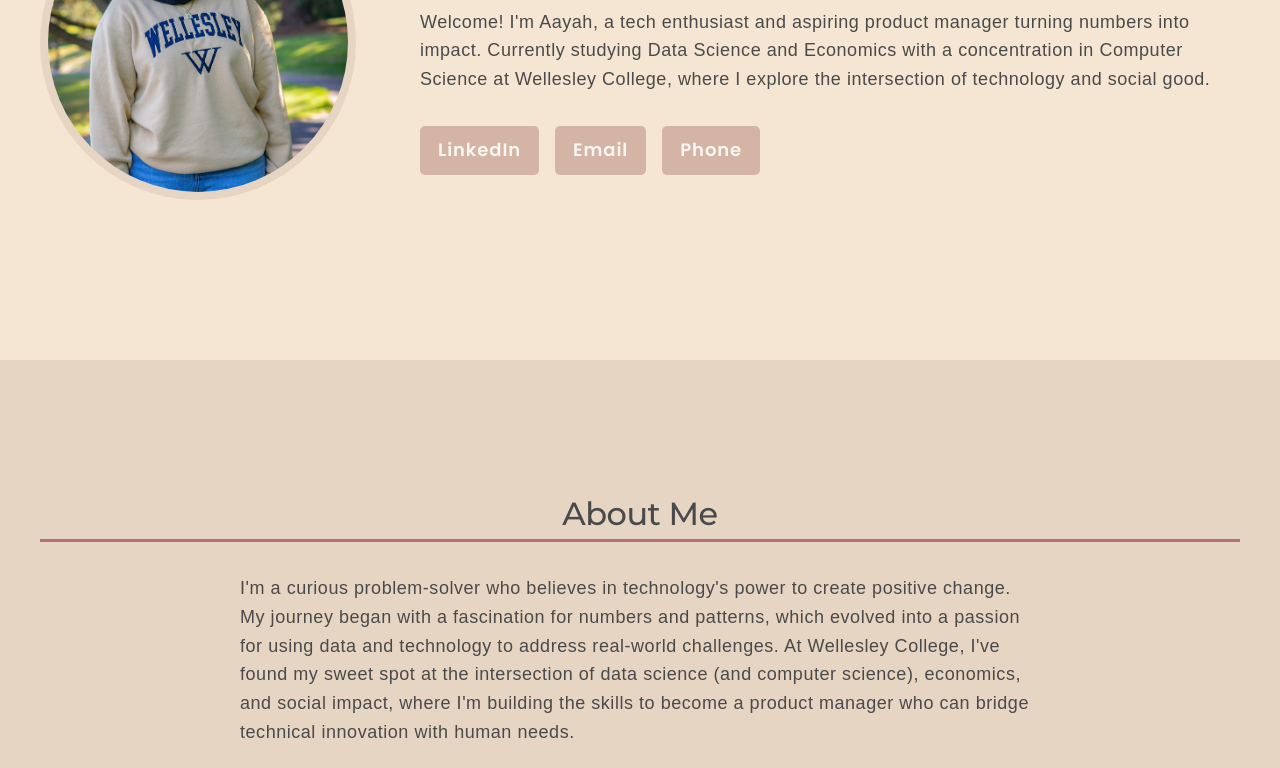
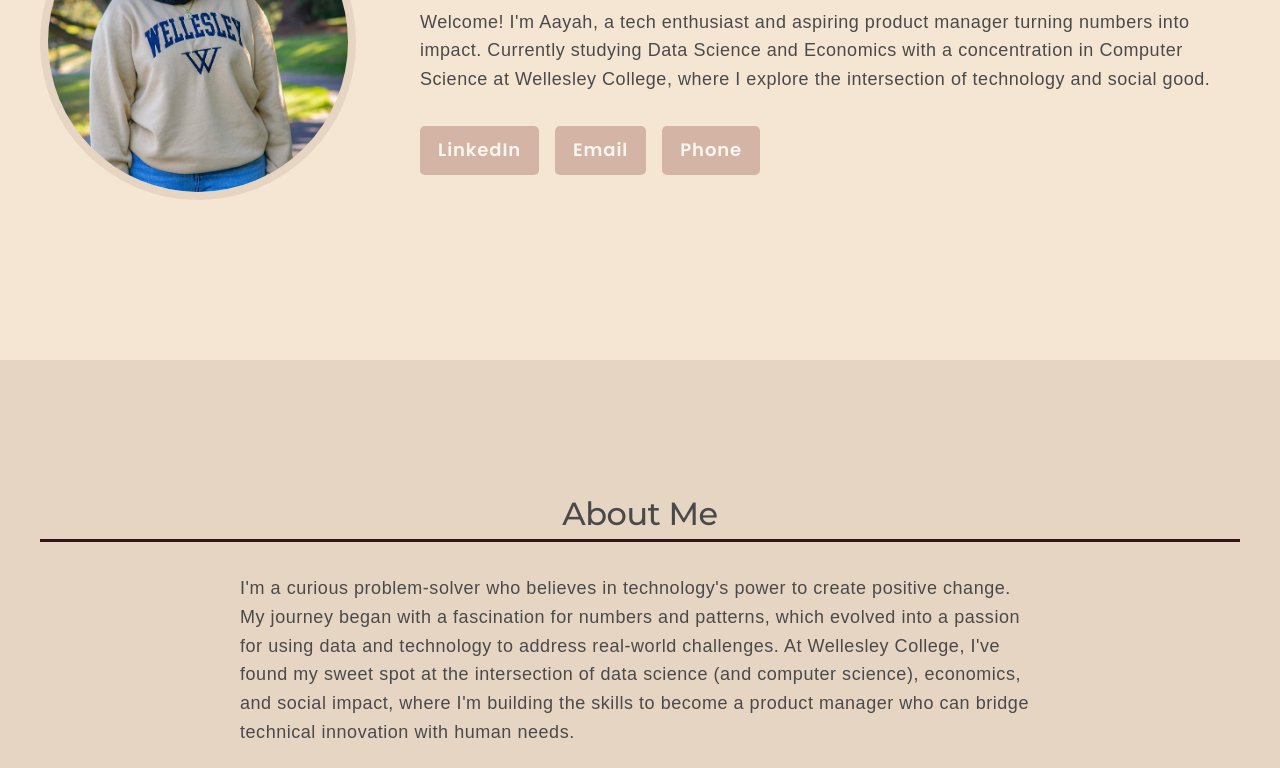
Before and after one commit to aayahosman/aayahosman.github.io, a plain HTML site: page index.html in a window 1280 px wide. Shown: the part 273-1041 px from the top of the page. Drawn offline with Linux system fonts and the light colour scheme.

Commit message:
Add files via upload

```diff
--- a/index.html
+++ b/index.html
@@ -11,8 +11,8 @@
 :root {
     --primary: #F9F6F1;    /* Warm off-white */
     --secondary: #E3D5CA; /* Soft beige */
-                --accent-1: #B76E79;   /* Muted terracotta */
-                --accent-2: #2B5A5F;   /* Deep teal */
+    --accent-1: #32161a;   /* Muted terracotta */
+    --accent-2: #202728;   /* Deep teal */
     --text: #4A4A4A;       /* High-contrast charcoal */
 }
 
```
Lines whose indentation alone changed are shown as unchanged.
